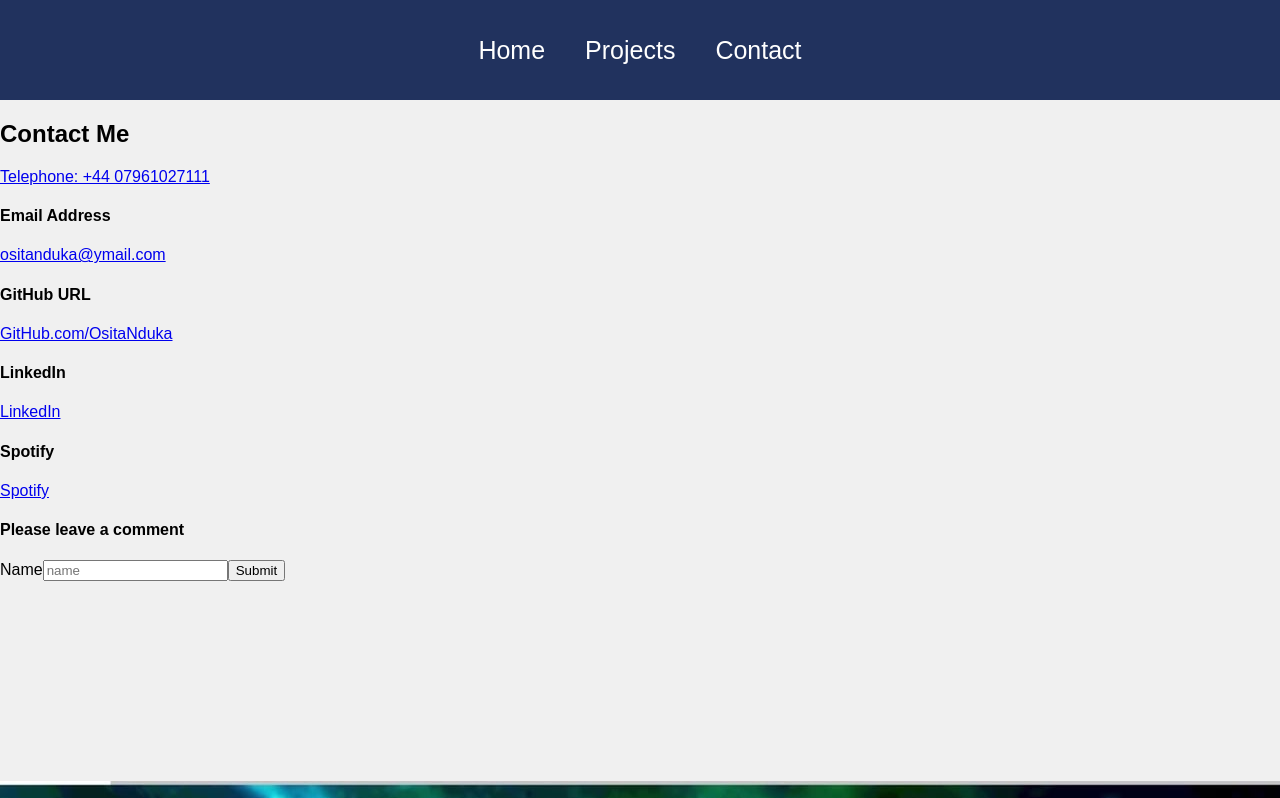
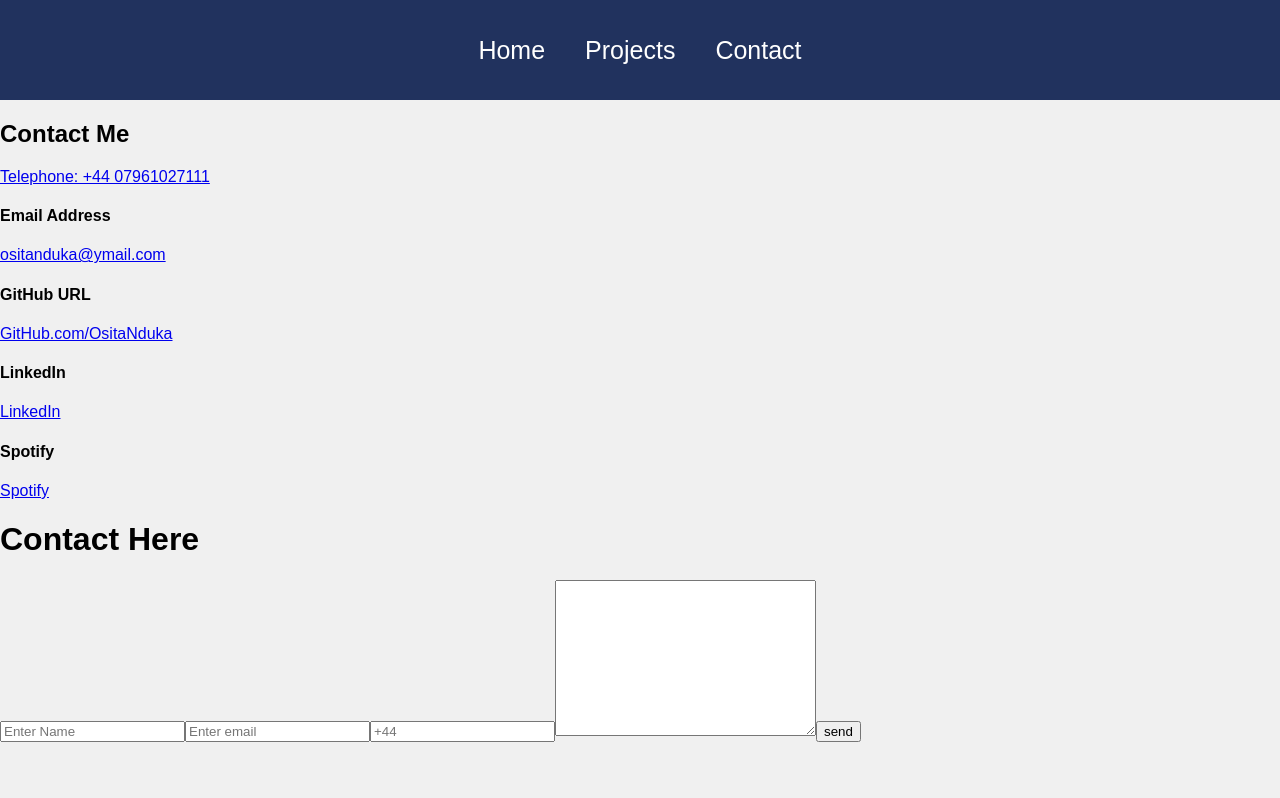
Before and after one commit to OsitaNduka/react-portfolio, a React (Create React App) app: page /contact in a window 1280 px wide. Shown: the top 798 px of the page. Built offline with nearby package versions, Linux system fonts and the light colour scheme.

Commit message:
added contact.css

```diff
--- a/src/pages/Contact.js
+++ b/src/pages/Contact.js
@@ -23,12 +23,14 @@ const Contact = () => {
       <>
       <a href="#">Spotify</a>
       </>
-      <h4>Please leave a comment</h4>
-      <>
-      <label htmlFor=''>Name</label>
-      <input type='text' placeholder='name'/>
-      <button type='submit'>Submit</button>
-      </>
+      <div className='form'>
+        <h1>Contact <span>Here</span></h1>
+        <input type="text" name='name' id="" placeholder='Enter Name'/>
+        <input type="email" name='email' id="" placeholder='Enter email'/>
+        <input type="phone" name='phone' id="" placeholder='+44'/>
+        <textarea name="message" id="" cols="30" rows="10" />
+        <button type="submit">send</button>
+      </div>
     </div>
 
 
--- /dev/null
+++ b/src/styles/Contact.css
@@ -0,0 +1,43 @@
+@import url('https://fonts.googleapis.com/css2?family=Poppins:wght@100&display=swap');
+
+.contact-container {
+    display: flex;
+    justify-content: center;
+    align-items: center;
+    flex-direction: column;
+    background-color: rgb(194, 222, 246);
+}
+
+.form {
+    display: block;
+    background-color: white;
+    box-shadow: 1px 1px 3px 2px #ddd;
+    margin: 40px auto;
+    max-width: 600px;
+    max-height: 700px;
+    padding: 20px 40px;
+}
+.form input, textarea {
+    display: flex;
+    flex-direction: column;
+    width: 100%;
+    margin: 10px auto;
+    padding: 8px;
+    font-family: "Poppins";
+    background-color: aliceblue;
+    border: 1px solid snow;
+}
+
+.form span {
+    color: blue;
+}
+
+.form button {
+    height: 30px;
+    width: 80px;
+    align-items: center;
+    border: none;
+    background-color: blue;
+    color: #ddd;
+    cursor: pointer;
+}
```
